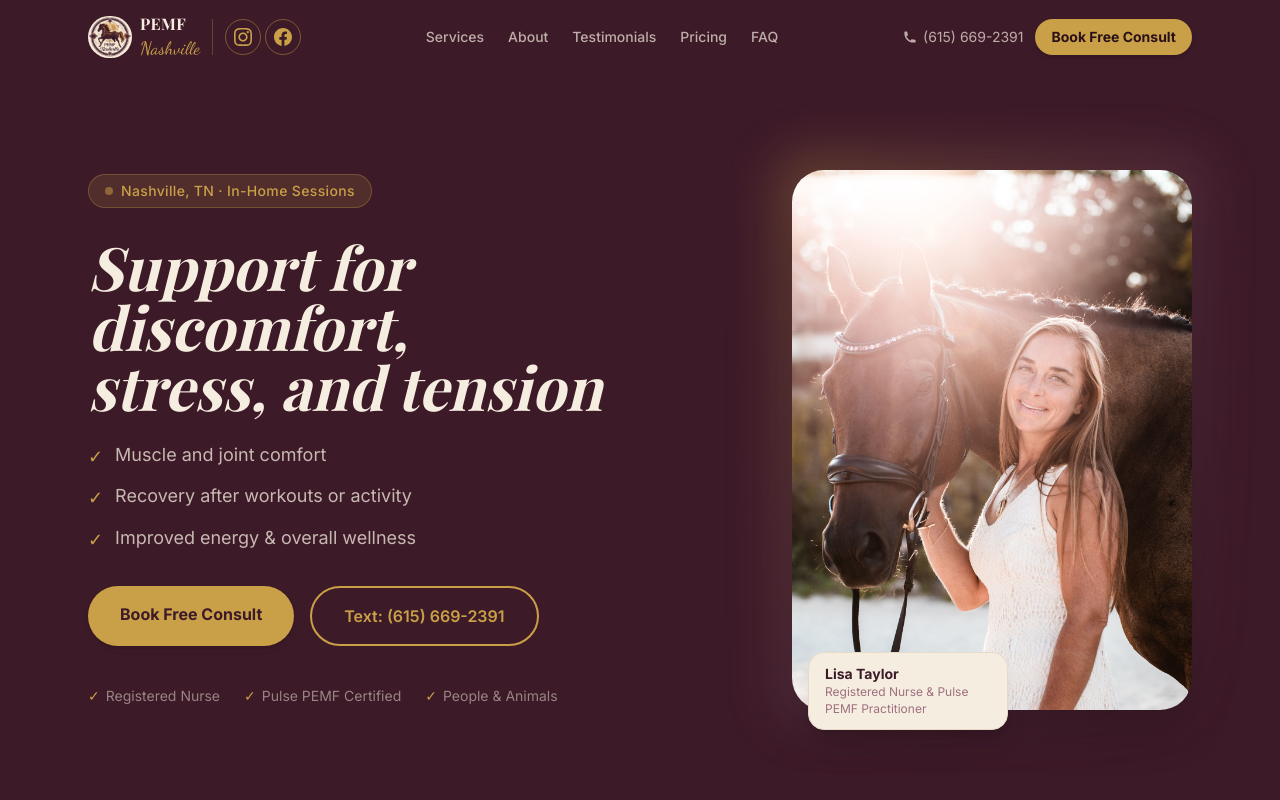
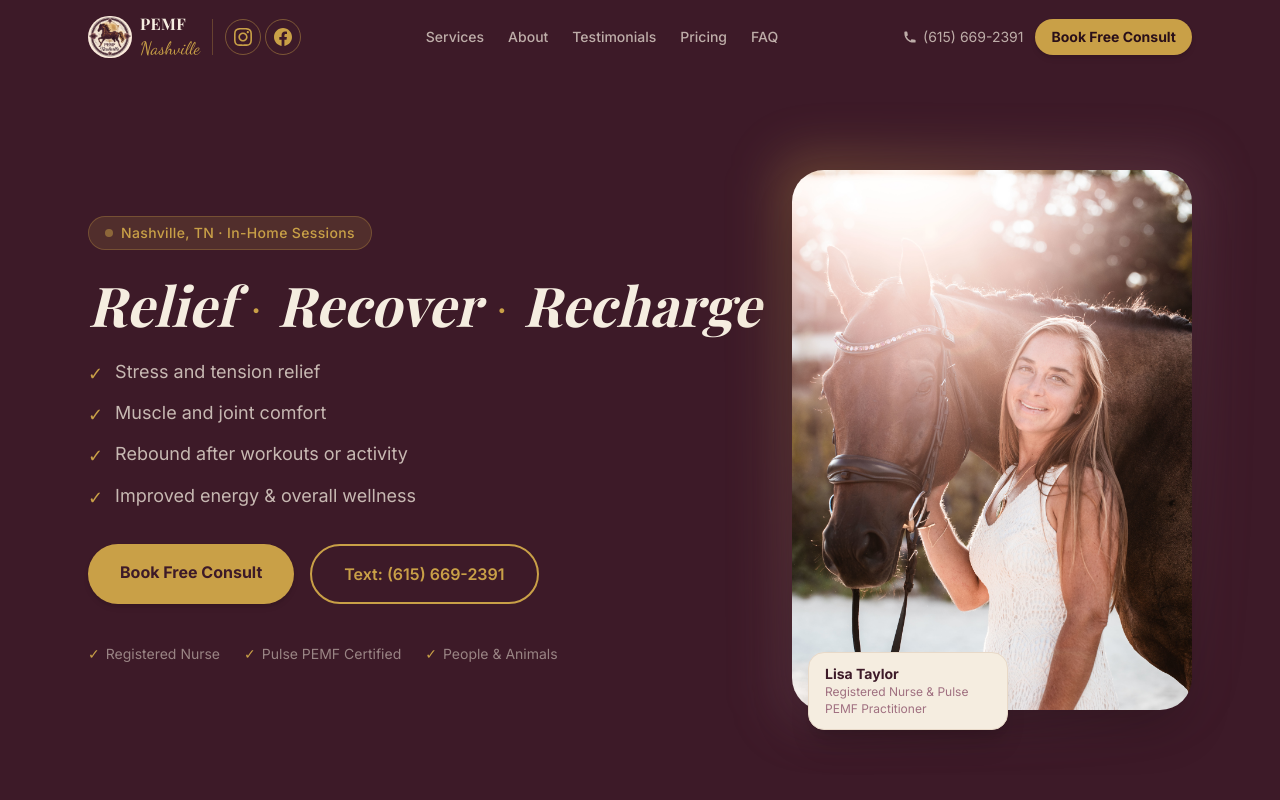
Before and after one commit to nodrinksonthepiano/PEMFNASHVILLE, a Next.js app: page / in a window 1280 px wide. Shown: the top 800 px of the page. Built offline with nearby package versions, Linux system fonts and the light colour scheme; a web font is replaced by a local one.

Commit message:
Swap Relief and Recovery service photos

```diff
--- a/components/Hero.tsx
+++ b/components/Hero.tsx
@@ -6,7 +6,7 @@ export default function Hero() {
     <section className="relative min-h-screen flex items-center pt-20 overflow-hidden bg-plum">
       <div className="relative max-w-6xl mx-auto px-4 sm:px-6 py-16 grid md:grid-cols-2 gap-12 lg:gap-16 items-center w-full">
         {/* Text content — centered on mobile, left-aligned md+ */}
-        <div className="order-2 md:order-1 flex flex-col items-center md:items-start text-center md:text-left">
+        <div className="order-2 md:order-1 flex min-w-0 w-full flex-col items-center md:items-start text-center md:text-left">
           {/* Badge */}
           <div className="inline-flex items-center gap-2 bg-gold/15 border border-gold/30 rounded-full px-4 py-1.5 mb-7">
             <span className="w-2 h-2 rounded-full bg-gold animate-pulse" />
@@ -15,16 +15,29 @@ export default function Hero() {
             </span>
           </div>
 
-          <h1 className="font-serif text-4xl sm:text-5xl lg:text-6xl text-cream font-bold leading-[1.1] mb-6 max-w-xl mx-auto md:mx-0 italic">
-            Support for discomfort,
-            <br />
-            stress, and tension
+          <h1 className="font-serif text-cream font-bold leading-none mb-6 mx-auto max-w-full md:mx-0 inline-flex flex-nowrap items-center justify-center md:justify-start gap-x-0 whitespace-nowrap text-[clamp(1.5rem,0.55rem+3.6vw,3.75rem)]">
+            <span className="italic">Relief</span>
+            <span
+              aria-hidden
+              className="text-gold not-italic font-normal leading-none flex shrink-0 items-center justify-center px-[0.42em] text-[0.78em] sm:text-[0.74em] lg:text-[0.7em]"
+            >
+              ·
+            </span>
+            <span className="italic">Recover</span>
+            <span
+              aria-hidden
+              className="text-gold not-italic font-normal leading-none flex shrink-0 items-center justify-center px-[0.42em] text-[0.78em] sm:text-[0.74em] lg:text-[0.7em]"
+            >
+              ·
+            </span>
+            <span className="italic">Recharge</span>
           </h1>
 
           <ul className="text-cream/75 text-lg leading-relaxed mb-8 max-w-lg mx-auto md:mx-0 text-left space-y-2.5 list-none">
             {[
+              'Stress and tension relief',
               'Muscle and joint comfort',
-              'Recovery after workouts or activity',
+              'Rebound after workouts or activity',
               'Improved energy & overall wellness',
             ].map((item) => (
               <li key={item} className="flex gap-3 items-start">
--- a/lib/content.ts
+++ b/lib/content.ts
@@ -2,7 +2,7 @@ export const siteConfig = {
   name: 'PEMF Nashville',
   practitioner: 'Lisa Taylor',
   credentials: 'RN, Certified Pulse PEMF Practitioner',
-  tagline: 'Support for discomfort, stress, and tension',
+  tagline: 'Relief · Recover · Recharge',
   location: 'Nashville, TN',
   phone: '(615) 669-2391',
   phoneHref: 'tel:6156692391',
@@ -52,22 +52,22 @@ export const services = [
     title: 'Relief',
     description:
       'Targeted support for muscle and joint comfort. Clients report feeling more at ease in their bodies — less tension, more freedom of movement.',
-    image: '/images/CLIENT2.JPG',
-    imageAlt: 'PEMF session for muscle and joint comfort',
+    image: '/images/roxchair.jpg',
+    imageAlt: 'Client seated for an in-home PEMF session',
   },
   {
     id: 'recovery',
     title: 'Recovery',
     description:
       'A restorative experience after workouts, physical activity, or daily strain. Support your body\'s natural recovery process and recharge for what\'s next.',
-    image: '/images/PEMFCHAIR.jpg',
-    imageAlt: 'PEMF recovery session setup',
+    image: '/images/CLIENT2.JPG',
+    imageAlt: 'PEMF session for muscle and joint comfort',
   },
   {
-    id: 'relaxation',
-    title: 'Relaxation',
+    id: 'recharge',
+    title: 'Recharge',
     description:
-      'Promote deep relaxation, stress relief, and a restored sense of balance. Clients often describe sessions as profoundly calming — a reset for both body and mind.',
+      'Support recharge, stress relief, and a restored sense of balance. Clients often describe sessions as profoundly calming — a reset for both body and mind.',
     image: '/images/CLIENT1.JPG',
     imageAlt: 'Client relaxing during in-home PEMF session',
   },
```
Also changed, not shown: 1 other file (tests, documents, lock files or other folders).
